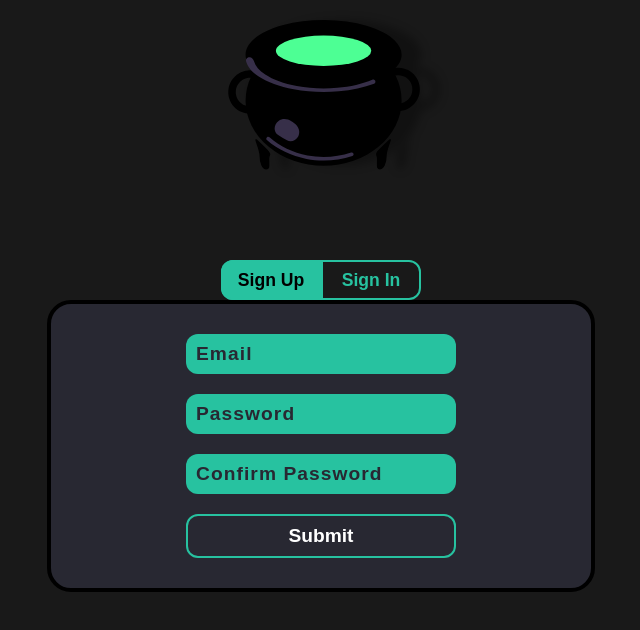
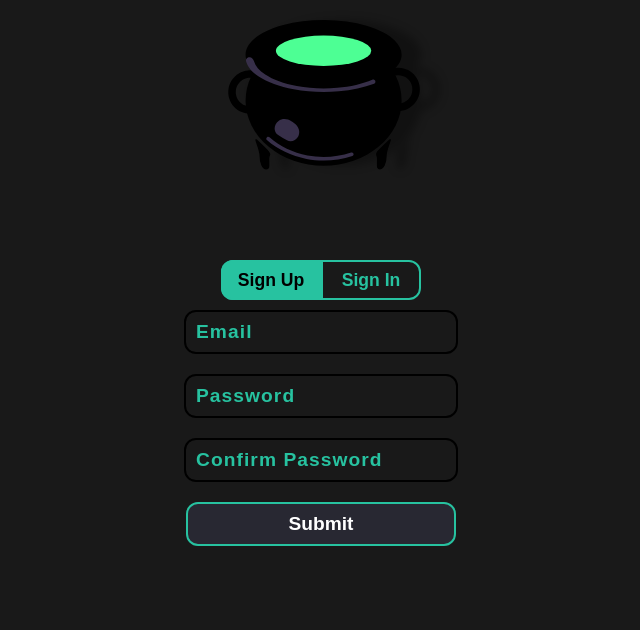
Before and after one commit to SageS3/ChatApp, a React (Create React App) app: page / in a window 1280 px wide. Shown: the top 630 px of the page, without its empty margins (319-959 px from the left). Built offline with nearby package versions, Linux system fonts and the light colour scheme.

Commit message:
Update input colors

```diff
--- a/src/components/entrypage/Register.css
+++ b/src/components/entrypage/Register.css
@@ -1,14 +1,11 @@
 .entry-page-form {
   height: auto;
   width: 500px;
-  background-color: rgb(40, 40, 50);
   border-radius: 24px;
   display: flex;
   align-items: center;
   justify-content: center;
   flex-direction: column;
-  padding: 20px;
-  border: 4px solid black;
 }
 .entry-page-form h1 {
   color: white;
@@ -19,22 +16,23 @@
   height: 20px;
   width: 50%;
   min-width: 200px;
-  background-color: rgb(39, 194, 160);
+  background-color: rgb(25, 25, 25);
   font-weight: 600;
-  color: rgb(40, 40, 50);
+  color: rgb(39, 194, 160);
   margin: 10px;
   outline: none;
   font-size: 1.2rem;
   padding: 10px;
+  letter-spacing: 0.1ch;
+  border: 2px solid black;
   border-radius: 12px;
-  letter-spacing: 0.1ch;
 }
 .entry-page-form input::-moz-placeholder {
-  color: rgb(40, 40, 50);
+  color: rgb(39, 194, 160);
   font-weight: 600;
 }
 .entry-page-form input::placeholder {
-  color: rgb(40, 40, 50);
+  color: rgb(39, 194, 160);
   font-weight: 600;
 }
 .entry-page-form input:-webkit-autofill,
@@ -42,7 +40,7 @@
 .entry-page-form input:-webkit-autofill:focus,
 .entry-page-form input:-webkit-autofill:active {
   -webkit-box-shadow: 0 0 0 30px rgb(39, 194, 160) inset;
-  -webkit-text-fill-color: rgb(40, 40, 50);
+  -webkit-text-fill-color: rgb(39, 194, 160);
 }
 .entry-page-form button {
   font-size: 1.2rem;
--- a/src/components/entrypage/Register.scss
+++ b/src/components/entrypage/Register.scss
@@ -3,14 +3,12 @@
 .entry-page-form {
   height: auto;
   width: 500px;
-  background-color: Colors.$secondary-background-color;
   border-radius: 24px;
   display: flex;
   align-items: center;
   justify-content: center;
   flex-direction: column;
-  padding: 20px;
-  border: 4px solid black;
+  // border: 4px solid black;
 
   h1 {
     color: white;
@@ -22,19 +20,20 @@
     height: 20px;
     width: 50%;
     min-width: 200px;
-    background-color: Colors.$accent-color;
+    background-color: Colors.$main-background-color;
     font-weight: 600;
-    color: Colors.$secondary-background-color;
+    color: Colors.$accent-color;
     margin: 10px;
     outline: none;
     font-size: 1.2rem;
     padding: 10px;
+    letter-spacing: 0.1ch;
+    border: 2px solid black;
     border-radius: 12px;
-    letter-spacing: 0.1ch;
   }
 
   input::placeholder {
-    color: Colors.$secondary-background-color;
+    color: Colors.$accent-color;
     font-weight: 600;
   }
 
@@ -43,7 +42,7 @@
   input:-webkit-autofill:focus,
   input:-webkit-autofill:active {
     -webkit-box-shadow: 0 0 0 30px Colors.$accent-color inset;
-    -webkit-text-fill-color: Colors.$secondary-background-color;
+    -webkit-text-fill-color: Colors.$accent-color;
   }
 
   button {
```
Also changed, not shown: 1 other file (tests, documents, lock files or other folders).
